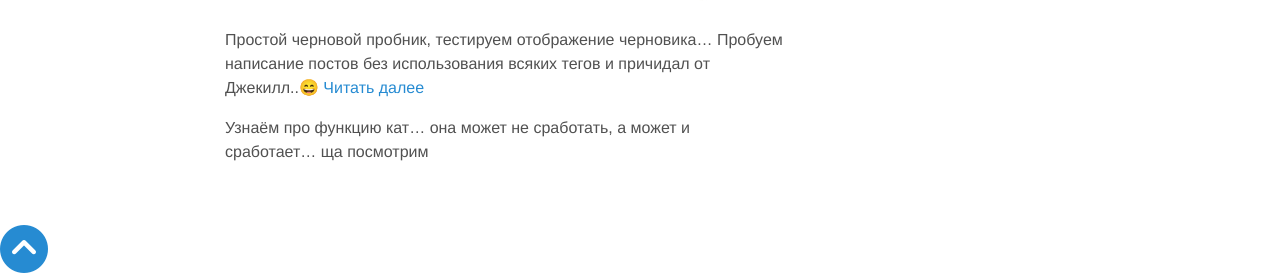
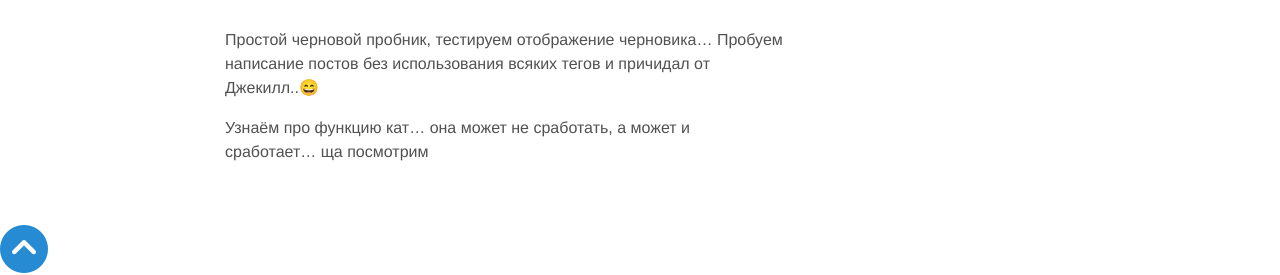
Before and after one commit to whitepingvin/blog, a Jekyll site: the page built from _drafts/simply-draft-post.md, in a window 1280 px wide. Shown: the part 599-874 px from the top of the page. Built offline with Jekyll 4.4.1, drawn with Linux system fonts in a browser that asks for light colours; nearby versions of some CDN libraries; emoji names are drawn with the system emoji font.

Commit message:
Update post.html

```diff
--- a/_layouts/post.html
+++ b/_layouts/post.html
@@ -3,8 +3,10 @@ layout: default
 ---
 <style>
     .masthead {
-        height: 85px;
-
+      height: 85px;
+    }
+    .read__more {
+      display: none;
     }
 </style>
 <div class="post">
```
